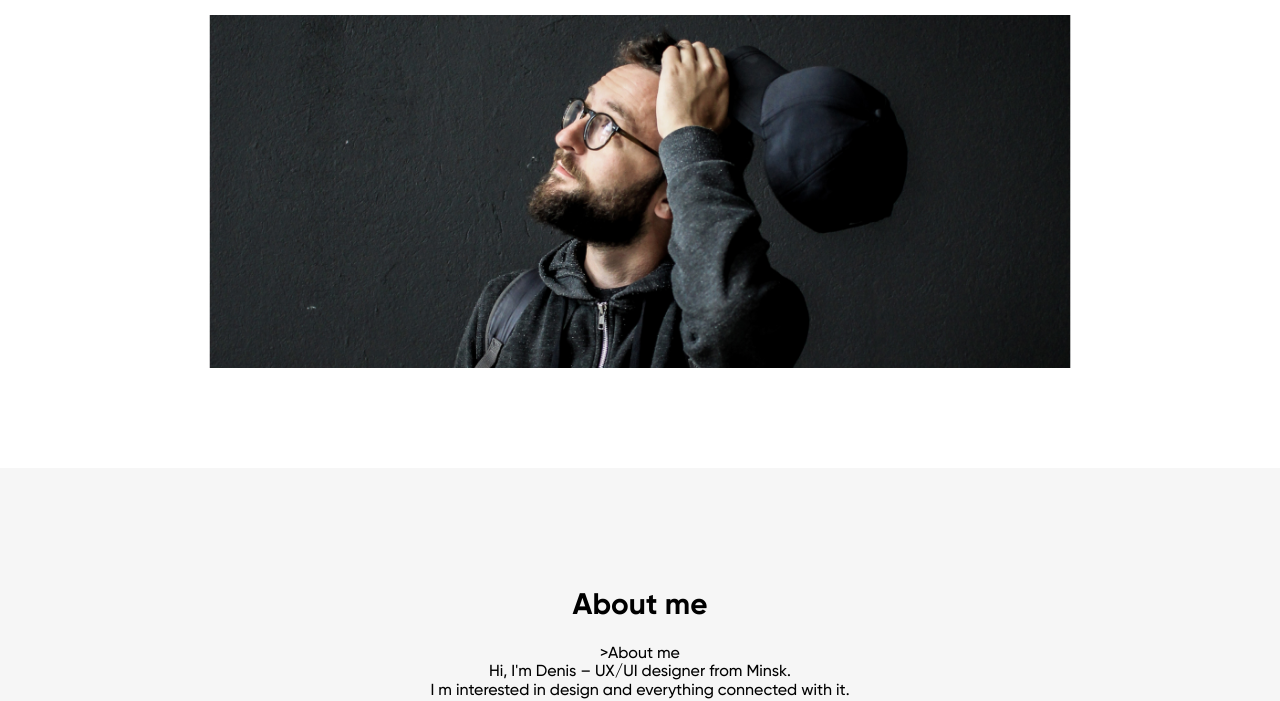
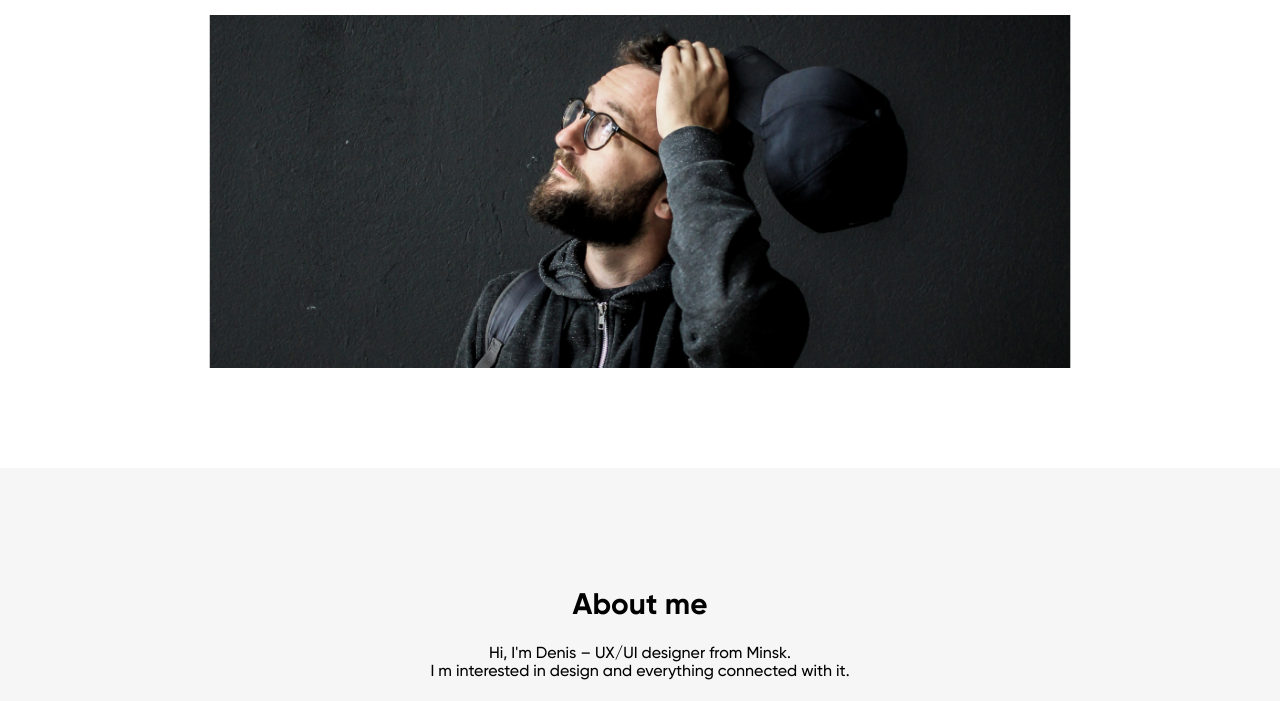
Before and after one commit to GCranK/landing-portfolio, a plain HTML site: page index.html in a window 1280 px wide. Shown: the part 274-975 px from the top of the page. Drawn offline with Linux system fonts and the light colour scheme.

Commit message:
Update index.html

```diff
--- a/index.html
+++ b/index.html
@@ -76,7 +76,7 @@
     <div class="wrapper">
         <div class="about__block">
             <div class="about__block-title">
-                <h1 class="lang-about_me_title" data-aos="fade" data-aos-delay="5"></h1>>About me</h1>
+                <h1 class="lang-about_me_title" data-aos="fade" data-aos-delay="5">About me</h1>
             </div>
             <div class="about__block__text subtitle">
                 <div class="about__block__text-items">
```
